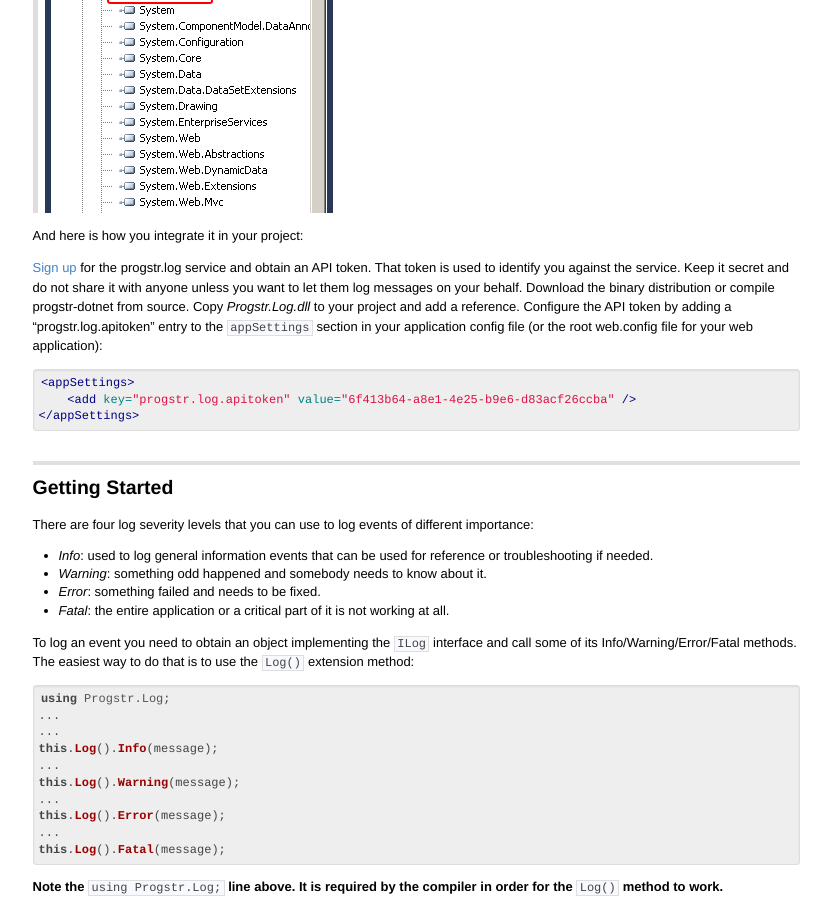
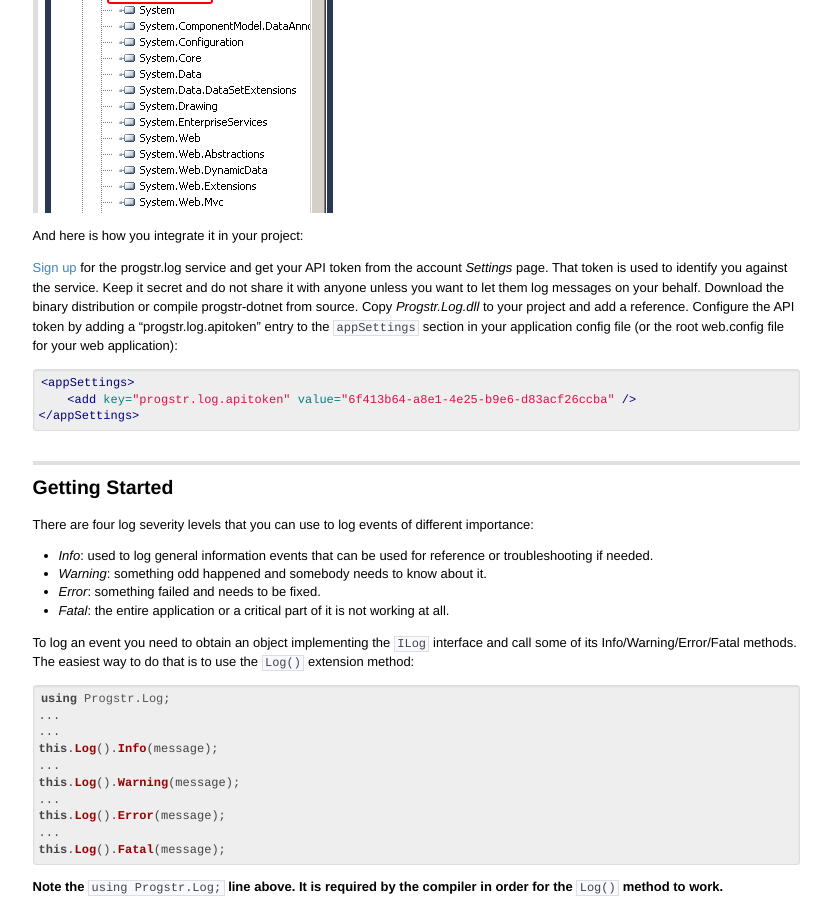
Before and after one commit to progstr/progstr.github.com, a Jekyll site: the page built from index.md, in a window 1280 px wide and 900 px high, scrolled down 719 px. Shown: the whole window, without its empty margins (224-1055 px from the left). Built offline with Jekyll 4.4.1, drawn with Linux system fonts in a browser that asks for light colours.

Commit message:
Mentioned the account settings page when configuring the API token.

```diff
--- a/index.md
+++ b/index.md
@@ -24,7 +24,7 @@ Start off by [downloading](https://github.com/progstr/progstr-dotnet/downloads)
 
 And here is how you integrate it in your project:
 
-[Sign up](https://app.progstr.com/signup) for the progstr.log service and obtain an API token. That token is used to identify you against the service. Keep it secret and do not share it with anyone unless you want to let them log messages on your behalf.
+[Sign up](https://app.progstr.com/signup) for the progstr.log service and get your API token from the account *Settings* page. That token is used to identify you against the service. Keep it secret and do not share it with anyone unless you want to let them log messages on your behalf.
 Download the binary distribution or compile progstr-dotnet from source. Copy *Progstr.Log.dll* to your project and add a reference.
 Configure the API token by adding a "progstr.log.apitoken" entry to the `appSettings` section in your application config file (or the root web.config file for your web application):
 
```
